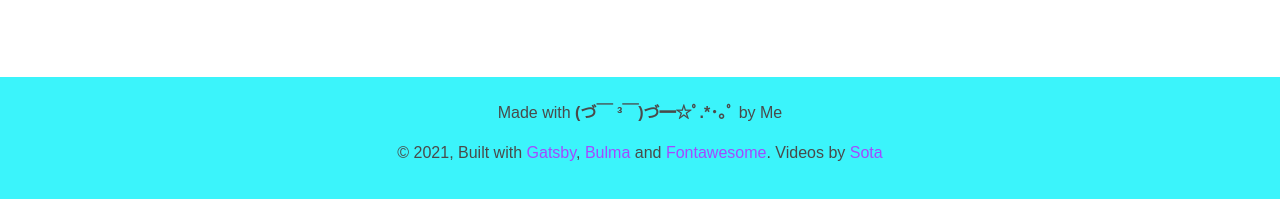
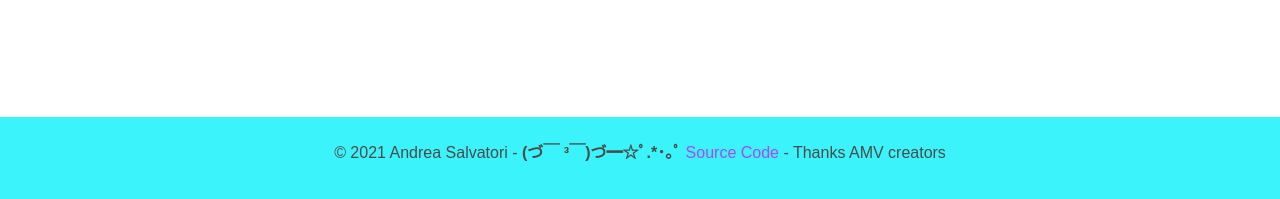
Before and after one commit to Sonic0/personal-website, a Gatsby site: page / in a window 1280 px wide. Shown: the part 1363-1562 px from the top of the page. Built offline with nearby package versions, Linux system fonts and the light colour scheme; Gatsby itself is replaced by a stand-in of ours; a web font is replaced by a local one.

Commit message:
Update dependecies + update footer

```diff
--- a/src/components/footer.js
+++ b/src/components/footer.js
@@ -5,45 +5,18 @@ export default class MainFooter extends Component {
     return (
       <footer class="personalized-footer is-size-7-touch has-background-primary">
         <div class="content mt-5 has-text-centered">
-          {/* Made by... */}
-          <p>
-            Made with{" "}
-            <span><b>(づ￣ ³￣)づ━☆ﾟ.*･｡ﾟ</b></span>
-            {" "}by Me
-          </p>
           {/* Built with... / thanks to... */}
           <p>
-            © {new Date().getFullYear()}, Built with
-            {` `}
+            © {new Date().getFullYear()}{` `}Andrea Salvatori -
+            {` `}<span><b>(づ￣ ³￣)づ━☆ﾟ.*･｡ﾟ</b></span>{` `}
             <a
-              href="https://www.gatsbyjs.org"
+              href="https://github.com/Sonic0/personal-website"
               target="_blank"
               rel="noopener noreferrer"
             >
-              Gatsby
+              Source Code
             </a>
-            ,{" "}
-            <a
-              href="https://bulma.io"
-              target="_blank"
-              rel="noopener noreferrer"
-            >
-              Bulma
-            </a>{" "}
-            and{" "}
-            <a
-              href="https://fontawesome.com"
-              target="_blank"
-              rel="noopener noreferrer"
-            >Fontawesome</a>.
-            Videos by{" "}
-            <a
-              href="https://www.youtube.com/c/Sotaa"
-              target="_blank"
-              rel="noopener noreferrer"
-            >
-              Sota
-            </a>
+            {` - `}Thanks AMV creators
           </p>
         </div>
       </footer>
--- a/src/styles/mystyles.scss
+++ b/src/styles/mystyles.scss
@@ -127,8 +127,8 @@ ul#inline-list-unstyled li {
 }
 
 .about {
-  height: 80vh;
-  padding: 1.5rem;
+  height: 85vh;
+  padding: 3rem;
   box-sizing: border-box;
 }
 .box-flex {
@@ -139,7 +139,7 @@ ul#inline-list-unstyled li {
 }
 
 .personalized-footer {
-  height: 20vh;
+  height: 15vh;
 }
 
 
@@ -170,14 +170,14 @@ ul#inline-list-unstyled li {
   -o-transform: translateY(0);
   transform: translateY(0); }
   40% {
-  -webkit-transform: translateY(-30px);
-  -moz-transform: translateY(-30px);
-  -ms-transform: translateY(-30px);
-  -o-transform: translateY(-30px);
-  transform: translateY(-30px); }
+  -webkit-transform: translateY(-40px);
+  -moz-transform: translateY(-40px);
+  -ms-transform: translateY(-40px);
+  -o-transform: translateY(-40px);
+  transform: translateY(-40px); }
   60% {
-  -webkit-transform: translateY(-15px);
-  -moz-transform: translateY(-15px);
-  -ms-transform: translateY(-15px);
-  -o-transform: translateY(-15px);
-  transform: translateY(-15px); } }
+  -webkit-transform: translateY(-20px);
+  -moz-transform: translateY(-20px);
+  -ms-transform: translateY(-20px);
+  -o-transform: translateY(-20px);
+  transform: translateY(-20px); } }
```
Also changed, not shown: package.json (+10 -10 lines).
